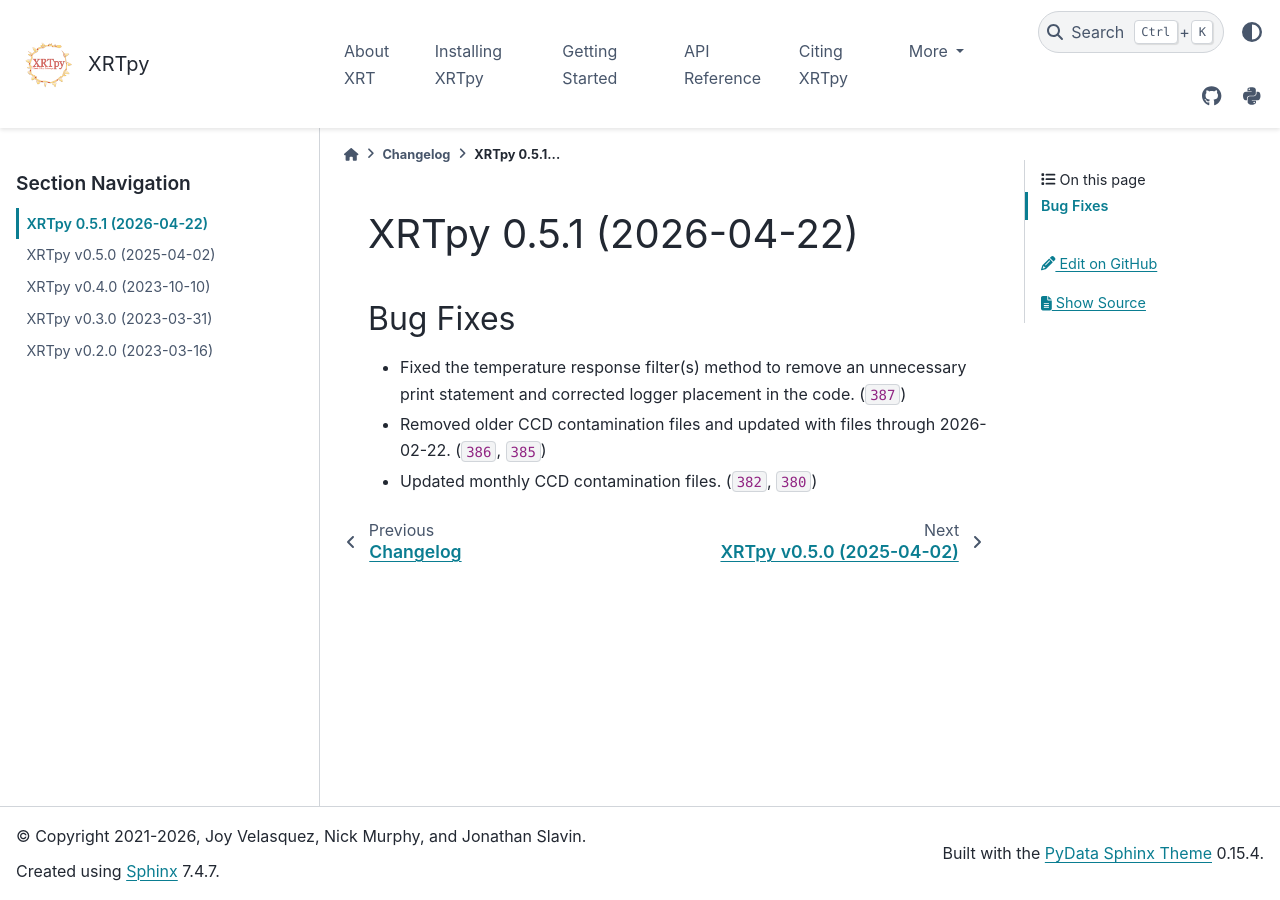
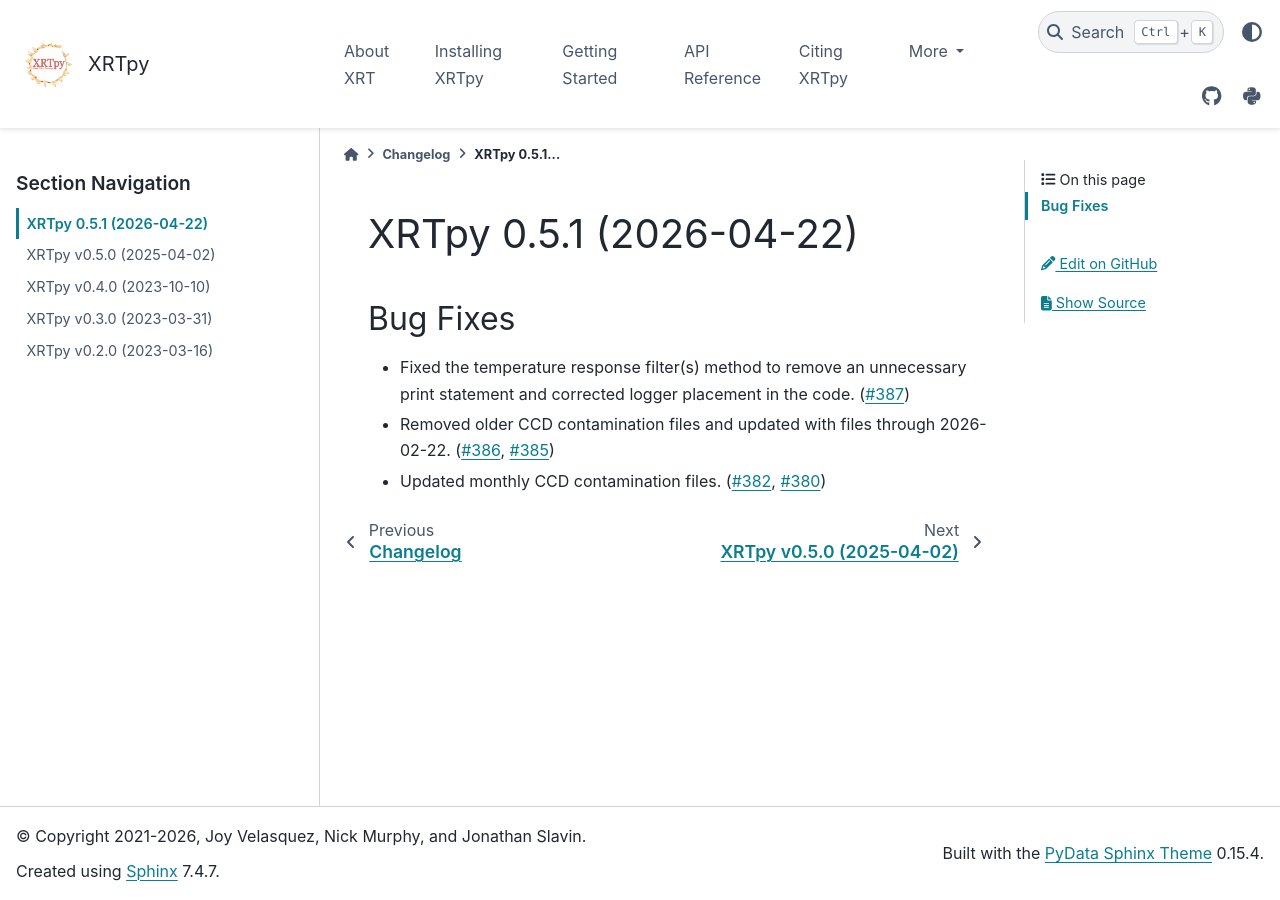
Before and after one commit to HinodeXRT/xrtpy, a Sphinx documentation site: the page built from docs/changelog/0.5.1.rst, in a window 1280 px wide. Built offline with Sphinx 7.4.7 and the PyData theme 0.15.4, drawn with Linux system fonts in a browser that asks for light colours; pages that are not in the unit, such as notebooks, are missing from menus; the version number could not be read and is left out; cross-references to code outside the pages are shown as plain code; part of the change alters nothing that is shown.

```diff
--- a/docs/changelog/0.5.1.rst
+++ b/docs/changelog/0.5.1.rst
@@ -8,9 +8,9 @@ Bug Fixes
 ---------
 
 - Fixed the temperature response filter(s) method to remove an unnecessary
-  print statement and corrected logger placement in the code. (:pull:`387`)
+  print statement and corrected logger placement in the code. (:pr:`387`)
 
 - Removed older CCD contamination files and updated with files through
-  2026-02-22. (:pull:`386`, :pull:`385`)
+  2026-02-22. (:pr:`386`, :pr:`385`)
 
-- Updated monthly CCD contamination files. (:pull:`382`, :pull:`380`)
+- Updated monthly CCD contamination files. (:pr:`382`, :pr:`380`)
```
